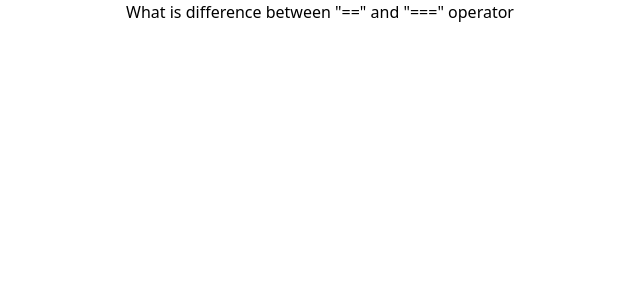
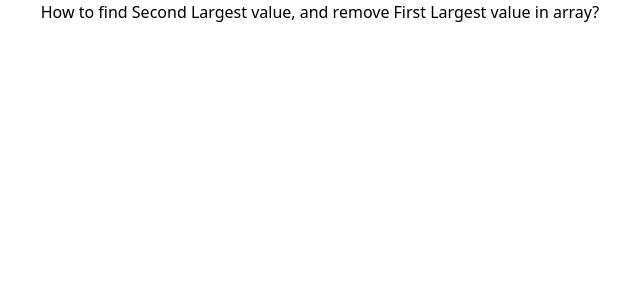
Before and after one commit to thethmuenaing/javascript-coding-interview, a React (Create React App) app: page / in a window 1280 px wide. Shown: the top 300 px of the page, without its empty margins (320-960 px from the left). Built offline with nearby package versions, Linux system fonts and the light colour scheme.

Commit message:
find second largest value in array

```diff
--- a/src/App.js
+++ b/src/App.js
@@ -1,10 +1,10 @@
-import Coding03 from "./js_coding/Coding03";
+import Coding04 from "./js_coding/Coding04";
 
 function App() {
 	return (
 		<div className="App">
 			<div className="text-center">
-				<Coding03 />
+				<Coding04 />
 			</div>
 		</div>
 	);
--- /dev/null
+++ b/src/js_coding/Coding04.js
@@ -0,0 +1,30 @@
+import React from "react";
+
+const Coding04 = () => {
+	const initArray = [1, 5, 7, 8, 4, 9];
+	const largestValue = (arr) => {
+		const firstLargestValue = Math.max(...arr);
+		return firstLargestValue;
+	};
+	console.log("largestValue ", largestValue(initArray));
+
+	const secondLargestValue = (arr) => {
+		const firstLargestValue = Math.max(...arr);
+		const index = arr.indexOf(firstLargestValue);
+		arr.splice(index, 1);
+		const secondLargestValue = Math.max(...arr);
+		return secondLargestValue;
+	};
+	console.log("secondLargestValue ", secondLargestValue(initArray));
+
+	return (
+		<div>
+			<h1>
+				How to find Second Largest value, and remove First Largest value in
+				array?
+			</h1>
+		</div>
+	);
+};
+
+export default Coding04;
```
